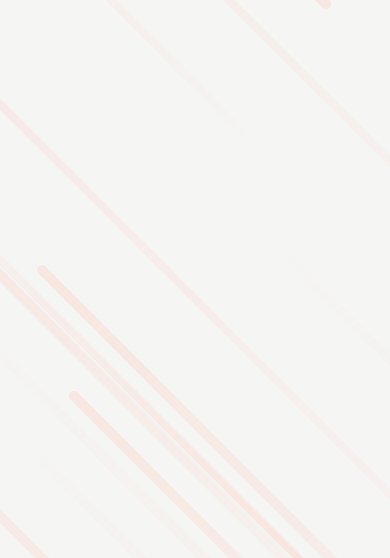
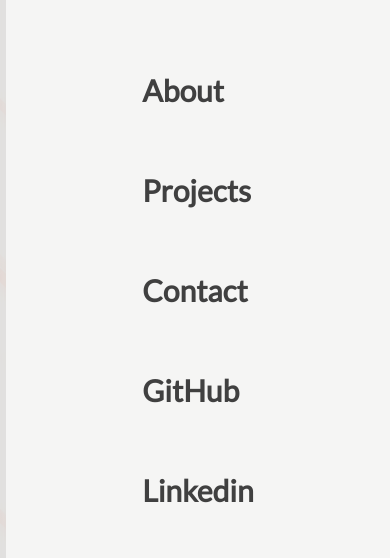
Before and after one commit to almond5/personal-portfolio, a Next.js app: page /Navbar in a window 390 px wide. Both pictures are taken after a click on the button 346 px from the left and 51 px from the top of the page. Shown: the part 132-690 px from the top of the page. Built offline with nearby package versions, Linux system fonts and the light colour scheme.

Commit message:
Added Mobile NavBar

```diff
--- /dev/null
+++ b/pages/MobileSidebar.tsx
@@ -0,0 +1,89 @@
+import { Dialog, Transition } from '@headlessui/react';
+import Link from 'next/link';
+import React, { useEffect } from 'react';
+import { useMediaQuery } from 'react-responsive';
+
+interface Props {
+  show: boolean;
+  close: Function;
+}
+
+const MobileSidebar: React.FC<Props> = ({ show, close }) => {
+  const isMd = useMediaQuery({
+    query: '(min-width: 768px)',
+  });
+
+  useEffect(() => {
+    if (isMd) close();
+  }, [isMd, close]);
+
+  return (
+    <Transition show={show} as={React.Fragment}>
+      <Dialog as='div' className='relative z-20' onClose={() => close()}>
+        <Transition.Child
+          enter='transition-opacity ease-in-out duration-300'
+          enterFrom='opacity-0'
+          enterTo='opacity-100'
+          leave='transition-opacity ease-in-out duration-300'
+          leaveFrom='opacity-100'
+          leaveTo='opacity-0'
+          as={React.Fragment}
+        >
+          <div className='fixed inset-0 bg-stone-400 bg-opacity-25 backdrop-blur' />
+        </Transition.Child>
+
+        <div className='fixed inset-0 overflow-y-auto'>
+          <Transition.Child
+            enter='transform transition ease-in-out duration-300'
+            enterFrom='translate-x-full'
+            enterTo='translate-x-0'
+            leave='transform transition ease-in-out duration-300'
+            leaveFrom='translate-x-0'
+            leaveTo='translate-x-full'
+            as={React.Fragment}
+          >
+            <Dialog.Panel className='fixed right-0 flex h-screen w-full max-w-sm items-center justify-center bg-stone-100'>
+              <button
+                className='fixed top-8 right-8'
+                onClick={() => close()}
+              ></button>
+              <ul className='flex max-h-full flex-col gap-16 text-3xl font-semibold'>
+                <li>
+                  <Link href='#about'>
+                    <a onClick={() => close()}>About</a>
+                  </Link>
+                </li>
+                <li>
+                  <Link href='#projects'>
+                    <a onClick={() => close()}>Projects</a>
+                  </Link>
+                </li>
+                <li>
+                  <Link href='mailto:adrianhossen5@gmail.com'>
+                    <a onClick={() => close()}>Contact</a>
+                  </Link>
+                </li>
+                <li>
+                  <Link href='https://github.com/adrianhossen5/'>
+                    <a target='_blank' onClick={() => close()}>
+                      GitHub
+                    </a>
+                  </Link>
+                </li>
+                <li>
+                  <Link href='https://www.linkedin.com/in/adrian5/'>
+                    <a target='_blank' onClick={() => close()}>
+                      Linkedin
+                    </a>
+                  </Link>
+                </li>
+              </ul>
+            </Dialog.Panel>
+          </Transition.Child>
+        </div>
+      </Dialog>
+    </Transition>
+  );
+};
+
+export default MobileSidebar;
```
